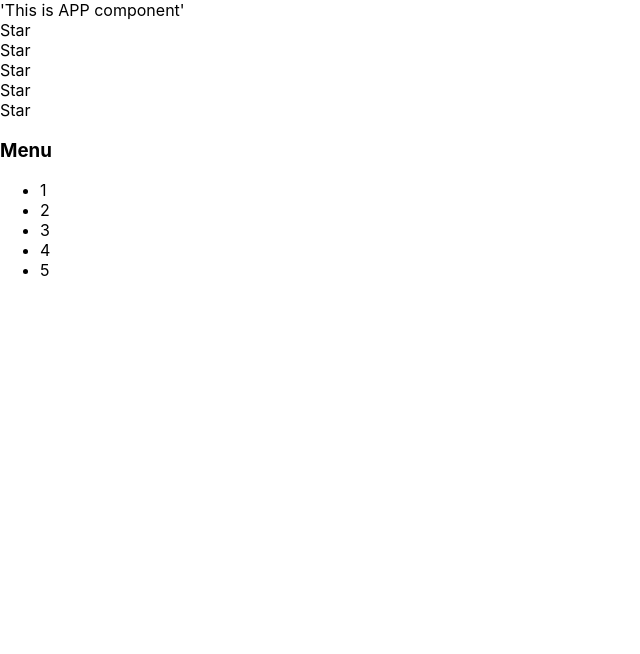
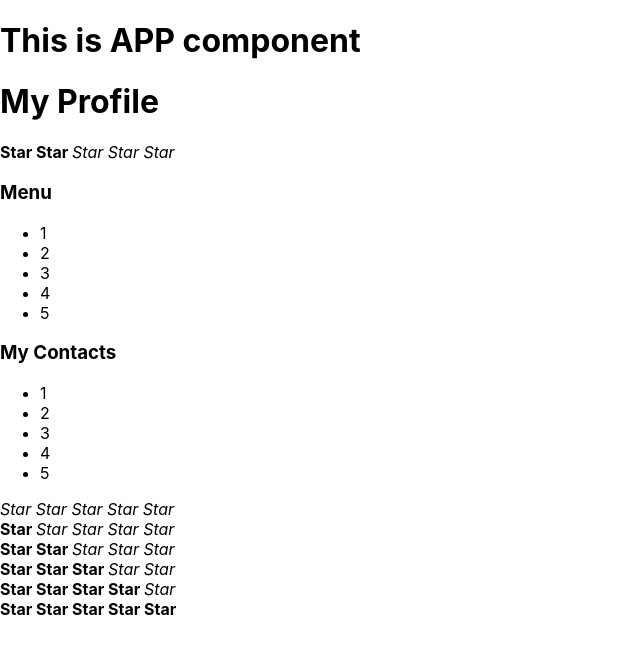
Before and after one commit to hadsome-Droid/cra-console, a React (Create React App) app: page / in a window 1280 px wide. Shown: the top 654 px of the page, without its empty margins (0-640 px from the left). Built offline with nearby package versions, Linux system fonts and the light colour scheme.

Commit message:
Lesson Props Complete

```diff
--- a/src/App.tsx
+++ b/src/App.tsx
@@ -1,64 +1,31 @@
 import React from 'react';
 import './App.css';
+import Accordion from "./components/Accordion/Accordion";
+import {Rating} from "./components/Rating/Rating";
 
 function App() {
     console.log('App rendered')
     return (
         <div>
-            <AppTitle/>
-            <Rating/>
-            <Accordion/>
-        </div>
-
-    );
-}
-
-function Rating() {
-    console.log('Rating rendered')
-    return (
-        <div>
-            <Star/>
-            <Star/>
-            <Star/>
-            <Star/>
-            <Star/>
+            <PageTitle title={'This is APP component'}/>
+            <PageTitle title={'My Profile'}/>
+            <Rating value={2}/>
+            <Accordion title={'Menu'}/>
+            <Accordion title={'My Contacts'}/>
+            <Rating value={0}/>
+            <Rating value={1}/>
+            <Rating value={2}/>
+            <Rating value={3}/>
+            <Rating value={4}/>
+            <Rating value={5}/>
         </div>
     );
 }
 
-function AppTitle() {
+function PageTitle(props: any) {
     return <>
-        'This is APP component'
+        <h1>{props.title}</h1>
     </>
 }
 
-function Accordion() {
-    return <div>
-        <AccordionTitle/>
-        <AccordionMenu/>
-
-    </div>
-}
-
-function AccordionTitle() {
-    return <h3> Menu </h3>
-}
-
-function AccordionMenu() {
-    return <ul>
-        <li>1</li>
-        <li>2</li>
-        <li>3</li>
-        <li>4</li>
-        <li>5</li>
-    </ul>
-}
-
-function Star() {
-    console.log('Star rendered')
-    return <div>
-        <div>Star</div>
-    </div>
-}
-
 export default App;
--- /dev/null
+++ b/src/components/Accordion/Accordion.tsx
@@ -0,0 +1,26 @@
+import React from "react";
+
+function Accordion(props: any) {
+    return <div>
+        <AccordionTitle title={props.title}/>
+        <AccordionMenu/>
+    </div>
+}
+
+function AccordionTitle(props: any) {
+    return (
+        <h3>{props.title}</h3>
+    )
+}
+
+function AccordionMenu() {
+    return <ul>
+        <li>1</li>
+        <li>2</li>
+        <li>3</li>
+        <li>4</li>
+        <li>5</li>
+    </ul>
+}
+
+export default Accordion;
--- /dev/null
+++ b/src/components/Rating/Rating.tsx
@@ -0,0 +1,79 @@
+import React from "react";
+
+export function Rating(props: any) {
+    console.log('Rating rendered')
+    if (props.value === 1) {
+        return (
+            <div>
+                <Star selected={true}/>
+                <Star selected={false}/>
+                <Star selected={false}/>
+                <Star selected={false}/>
+                <Star selected={false}/>
+            </div>
+        );
+    }
+    if (props.value === 2) {
+        return (
+            <div>
+                <Star selected={true}/>
+                <Star selected={true}/>
+                <Star selected={false}/>
+                <Star selected={false}/>
+                <Star selected={false}/>
+            </div>
+        );
+    }
+    if (props.value === 3) {
+        return (
+            <div>
+                <Star selected={true}/>
+                <Star selected={true}/>
+                <Star selected={true}/>
+                <Star selected={false}/>
+                <Star selected={false}/>
+            </div>
+        );
+    }
+    if (props.value === 4) {
+        return (
+            <div>
+                <Star selected={true}/>
+                <Star selected={true}/>
+                <Star selected={true}/>
+                <Star selected={true}/>
+                <Star selected={false}/>
+            </div>
+        );
+    }
+    if (props.value === 5) {
+        return (
+            <div>
+                <Star selected={true}/>
+                <Star selected={true}/>
+                <Star selected={true}/>
+                <Star selected={true}/>
+                <Star selected={true}/>
+            </div>
+        );
+    }
+    return (
+        <div>
+            <Star selected={false}/>
+            <Star selected={false}/>
+            <Star selected={false}/>
+            <Star selected={false}/>
+            <Star selected={false}/>
+        </div>
+    );
+}
+
+function Star(props: any) {
+    console.log('Star rendered')
+
+    if (props.selected === true) {
+        return <span><b>Star </b></span>
+    } else {
+        return <span><i>Star </i></span>
+    }
+}
```
